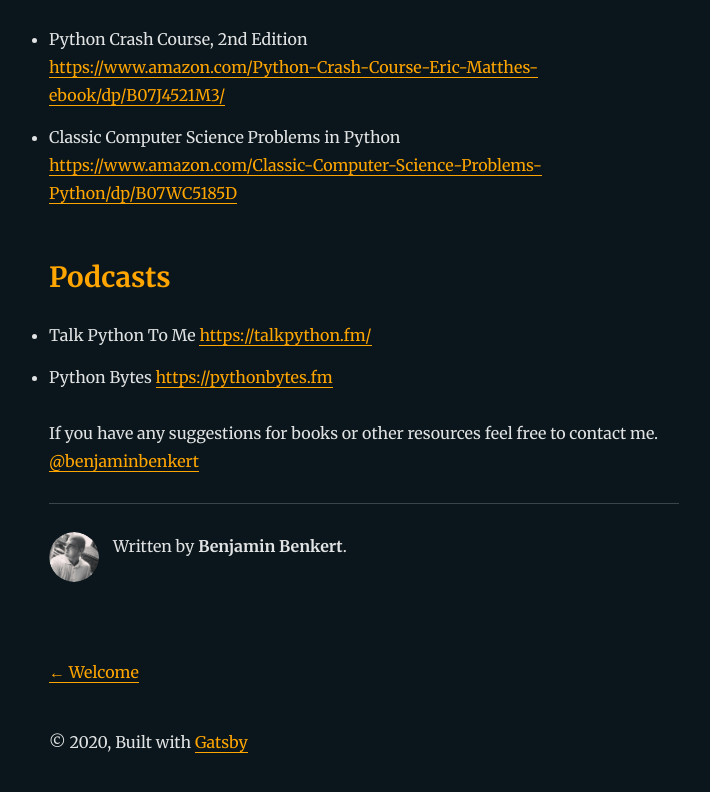
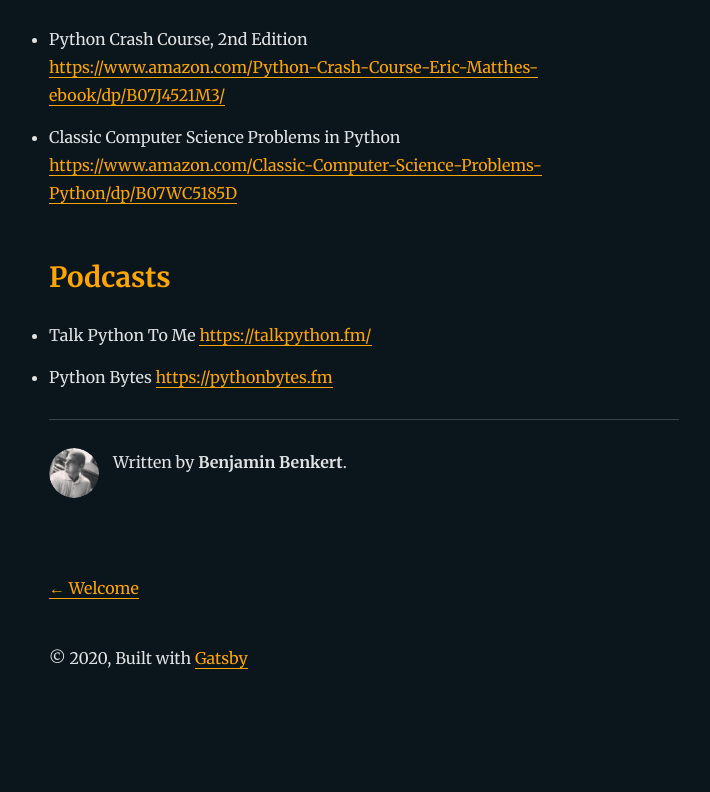
Before and after one commit to bbenkert/codemunchio, a Gatsby site: page /Python%20/ in a window 1280 px wide. Shown: the part 1583-2375 px from the top of the page, without its empty margins (276-986 px from the left). After the commit the page ends 2297 px from the top, so only its background shows below. Built offline with nearby package versions, Linux system fonts and the light colour scheme; Gatsby itself is replaced by a stand-in of ours; some packages are replaced by stand-ins of ours.

Commit message:
Removed Twitter Contact

```diff
--- a/content/blog/Python /index.md
+++ b/content/blog/Python /index.md
@@ -33,5 +33,3 @@
 ## Podcasts
 - Talk Python To Me https://talkpython.fm/
 - Python Bytes https://pythonbytes.fm
-
-If you have any suggestions for books or other resources feel free to contact me. <a href='https://twitter.com/benjaminbenkert'>@benjaminbenkert</a>
```
